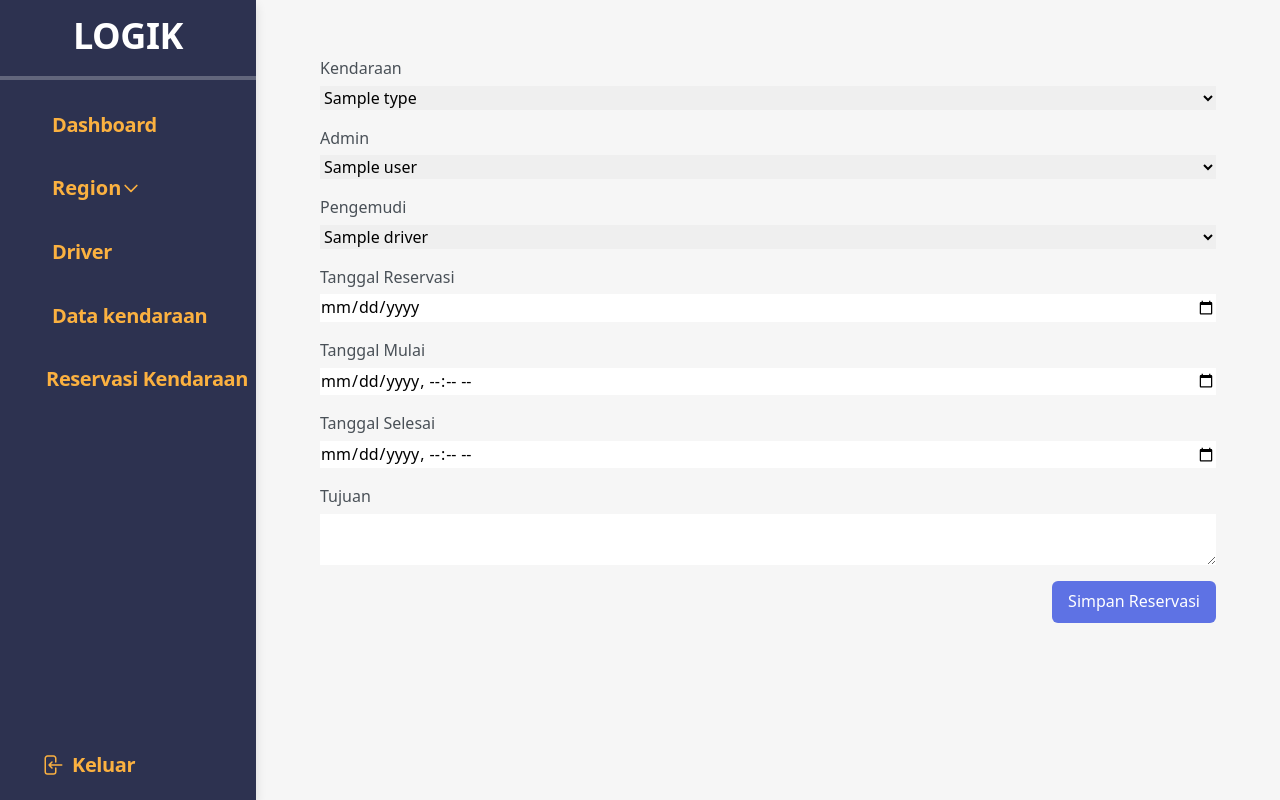
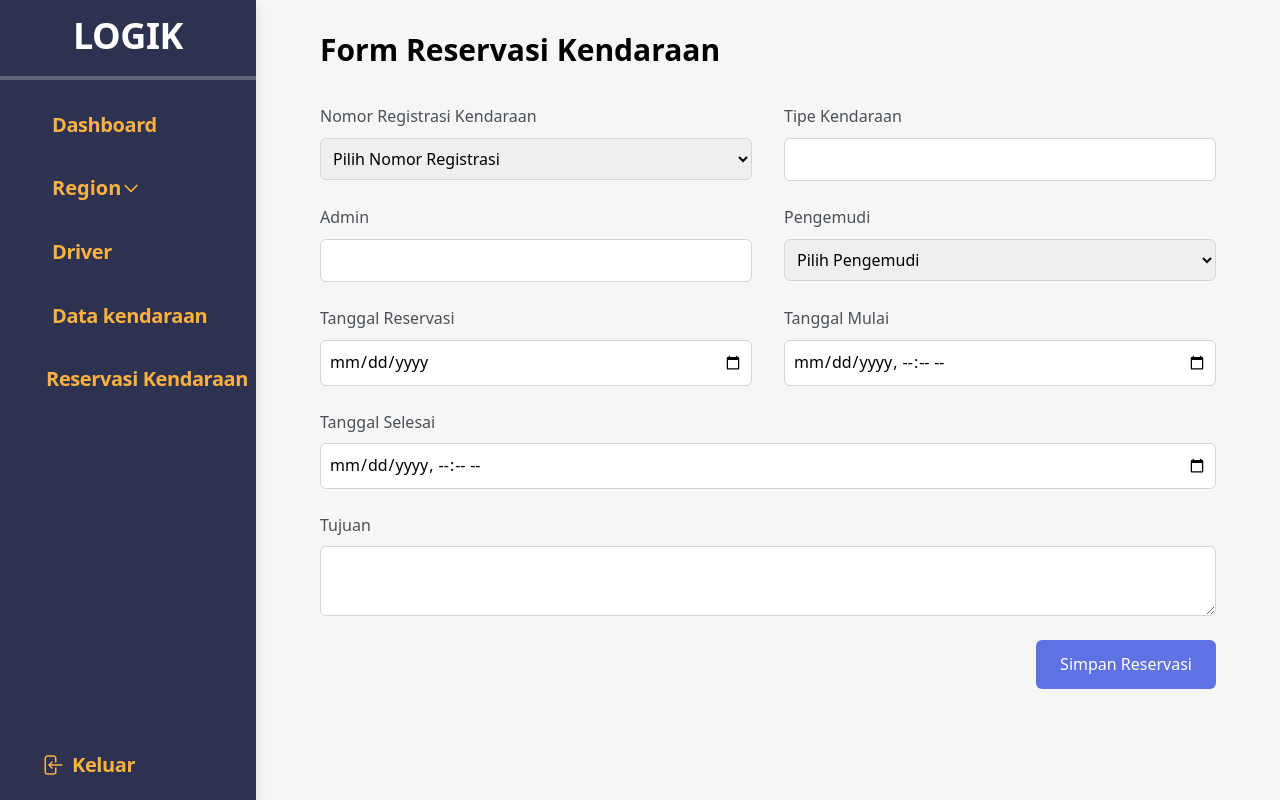
Before and after one commit to StylishNub/Test-Case-Reservation, a CodeIgniter 4 app: template app/Views/admin/addReservation.php in a window 1280 px wide. Run offline with PHP 8.4 and a stand-in for CodeIgniter, Linux system fonts and the light colour scheme; the template is opened without the code that fills it: most values are stand-ins (such as "Sample title", 1, 10 or a date in 2020); data that the repository does not hold is empty; style sheets or scripts are compiled from the project's sources; some libraries are stand-ins or nearby versions; some web fonts are replaced.

Commit message:
fix code

```diff
--- a/app/Models/DriverModel.php
+++ b/app/Models/DriverModel.php
@@ -9,4 +9,9 @@ class DriverModel extends Model
     protected $primaryKey = 'id';
     protected $allowedFields = ['name', 'license_number', 'status'];
     protected $useTimestamps = true;
+
+    public function getDriverByName($name)
+    {
+        return $this->where('name', $name)->first();
+    }
 }
--- a/app/Models/ReservationModel.php
+++ b/app/Models/ReservationModel.php
@@ -14,14 +14,14 @@ class ReservationModel extends Model
     // Method untuk mendapatkan reservasi dengan join tabel vehicles
     public function getReservationsWithVehicleType()
     {
-        return $this->select('reservations.*, vehicles.type')
+        return $this->select('reservations.*, vehicles.type, vehicles.registration_number')
                     ->join('vehicles', 'reservations.vehicle_id = vehicles.id')
                     ->findAll();
     }
 
         public function getReservationsWithVehicleTypeAndAdmin()
     {
-        return $this->select('reservations.*, vehicles.type as vehicle_type, user.name as admin_name')
+        return $this->select('reservations.*, vehicles.type as vehicle_type,vehicles.registration_number , user.name as admin_name')
                     ->join('vehicles', 'vehicles.id = reservations.vehicle_id')
                     ->join('user', 'user.id = reservations.admin_id')
                     ->findAll();
--- a/app/Views/admin/addReservation.php
+++ b/app/Views/admin/addReservation.php
@@ -4,60 +4,89 @@
 
 <div class="container mx-auto py-8">
     <form action="<?= base_url('tambah_reservasi/save_reservation'); ?>" method="post">
-        <div class="mb-4">
-            <label for="vehicle_id" class="block text-gray-700">Kendaraan</label>
-            <select name="vehicle_id" id="vehicle_id" class="block w-full mt-1">
+
+        <h2 style="font-size:30px; font-weight:600; margin-top:-30px; margin-bottom:30px;">Form Reservasi Kendaraan</h2>
+
+        <!-- Flex container untuk Nomor Registrasi Kendaraan dan Tipe Kendaraan -->
+        <div class="flex flex-wrap -mx-4 mb-6">
+            <div class="w-full md:w-1/2 px-4 mb-4 md:mb-0">
+                <label for="vehicle_id" class="block text-gray-700 mb-2">Nomor Registrasi Kendaraan</label>
+                <select name="vehicle_id" id="vehicle_id" class="block w-full p-2 border border-gray-300 rounded-md" onchange="updateVehicleType()">
+                    <option value="" disabled selected>Pilih Nomor Registrasi</option>
                     <?php foreach ($vehicles as $vehicle) : ?>
-                    <option value="<?= $vehicle['id']; ?>"><?= $vehicle['type']; ?></option>
+                        <option value="<?= $vehicle['id']; ?>" data-type="<?= $vehicle['type']; ?>"><?= $vehicle['registration_number']; ?></option>
                     <?php endforeach; ?>
                 </select>
             </div>
 
-        <div class="mb-4">
-            <label for="admin_id" class="block text-gray-700">Admin</label>
-            <select name="admin_id" id="admin_id" class="block w-full mt-1">
-                <?php foreach ($users as $user) : ?>
-                    <option value="<?= $user['id']; ?>"><?= $user['name']; ?></option>
-                <?php endforeach; ?>
-            </select>
+            <div class="w-full md:w-1/2 px-4">
+                <label for="vehicle_type" class="block text-gray-700 mb-2">Tipe Kendaraan</label>
+                <input type="text" id="vehicle_type" class="block w-full p-2 border border-gray-300 rounded-md" readonly>
+            </div>
         </div>
 
-        <div class="mb-4">
-            <label for="driver_id" class="block text-gray-700">Pengemudi</label>
-            <select name="driver_id" id="driver_id" class="block w-full mt-1">
+        <!-- Flex container untuk Admin dan Pengemudi -->
+        <div class="flex flex-wrap -mx-4 mb-6">
+            <div class="w-full md:w-1/2 px-4 mb-4 md:mb-0">
+                <label for="admin_name" class="block text-gray-700 mb-2">Admin</label>
+                <input type="text" id="admin_name" name="admin_name" value="<?= session()->get('name'); ?>" class="block w-full p-2 border border-gray-300 rounded-md" readonly>
+                <input type="hidden" name="admin_id" value="<?= session()->get('id'); ?>">
+            </div>
+
+            <div class="w-full md:w-1/2 px-4">
+                <label for="driver_id" class="block text-gray-700 mb-2">Pengemudi</label>
+                <select name="driver_id" id="driver_id" class="block w-full p-2 border border-gray-300 rounded-md">
+                    <option value="" disabled selected>Pilih Pengemudi</option>
                     <?php foreach ($drivers as $driver) : ?>
                         <option value="<?= $driver['id']; ?>"><?= $driver['name']; ?></option>
                     <?php endforeach; ?>
                 </select>
             </div>
-
-        <div class="mb-4">
-            <label for="reservation_date" class="block text-gray-700">Tanggal Reservasi</label>
-            <input type="date" name="reservation_date" id="reservation_date" class="block w-full mt-1" required>
         </div>
 
-        <div class="mb-4">
-            <label for="start_date" class="block text-gray-700">Tanggal Mulai</label>
-            <input type="datetime-local" name="start_date" id="start_date" class="block w-full mt-1" required>
+        <!-- Flex container untuk Tanggal Reservasi dan Tanggal Mulai -->
+        <div class="flex flex-wrap -mx-4 mb-6">
+            <div class="w-full md:w-1/2 px-4 mb-4 md:mb-0">
+                <label for="reservation_date" class="block text-gray-700 mb-2">Tanggal Reservasi</label>
+                <input type="date" name="reservation_date" id="reservation_date" class="block w-full p-2 border border-gray-300 rounded-md" required>
             </div>
 
-        <div class="mb-4">
-            <label for="end_date" class="block text-gray-700">Tanggal Selesai</label>
-            <input type="datetime-local" name="end_date" id="end_date" class="block w-full mt-1" required>
+            <div class="w-full md:w-1/2 px-4">
+                <label for="start_date" class="block text-gray-700 mb-2">Tanggal Mulai</label>
+                <input type="datetime-local" name="start_date" id="start_date" class="block w-full p-2 border border-gray-300 rounded-md" required>
+            </div>
         </div>
 
-        <div class="mb-4">
-            <label for="purpose" class="block text-gray-700">Tujuan</label>
-            <textarea name="purpose" id="purpose" class="block w-full mt-1" required></textarea>
+        <!-- Flex container untuk Tanggal Selesai -->
+        <div class="flex flex-wrap -mx-4 mb-6">
+            <div class="w-full px-4">
+                <label for="end_date" class="block text-gray-700 mb-2">Tanggal Selesai</label>
+                <input type="datetime-local" name="end_date" id="end_date" class="block w-full p-2 border border-gray-300 rounded-md" required>
+            </div>
+        </div>
+
+        <!-- Textarea untuk Tujuan -->
+        <div class="mb-6">
+            <label for="purpose" class="block text-gray-700 mb-2">Tujuan</label>
+            <textarea name="purpose" id="purpose" class="block w-full p-2 border border-gray-300 rounded-md" required></textarea>
         </div>
 
         <!-- Input hidden untuk approval_id dengan nilai default 6 -->
         <input type="hidden" name="approval_id" value="6">
 
         <div class="flex justify-end">
-            <button type="submit" class="bg-blue-500 text-white px-4 py-2 rounded-md hover:bg-blue-600">Simpan Reservasi</button>
+            <button type="submit" class="bg-blue-500 text-white px-6 py-3 rounded-md hover:bg-blue-600">Simpan Reservasi</button>
         </div>
     </form>
 </div>
 
+<script>
+    function updateVehicleType() {
+        const vehicleSelect = document.getElementById('vehicle_id');
+        const selectedOption = vehicleSelect.options[vehicleSelect.selectedIndex];
+        const vehicleType = selectedOption.getAttribute('data-type');
+        document.getElementById('vehicle_type').value = vehicleType;
+    }
+</script>
+
 <?= $this->endSection(); ?>
--- a/app/Views/admin/driverLists.php
+++ b/app/Views/admin/driverLists.php
@@ -25,7 +25,7 @@
                         <td class="py-3 px-6 text-left whitespace-nowrap"><?= $index + 1; ?></td>
                         <td class="py-3 px-6 text-left"><?= $driver['name']; ?></td>
                         <td class="py-3 px-6 text-left"><?= $driver['license_number']; ?></td>
-                        <td class="py-3 px-6 text-center"><?= $driver['status']; ?></td>
+                        <td class="py-3 px-6 text-center"><?= $driver['status_label']; ?></td>
                         <td class="py-3 px-6 text-center">
                             <a href="<?= base_url('driver_list/driver_edit/' . $driver['id']); ?>" class="text-blue-500 hover:underline">Edit</a> |
                             <a href="<?= base_url('driver_list/delete_driver/' . $driver['id']); ?>" class="text-red-500 hover:underline" onclick="return confirm('Are you sure?')">Delete</a>
```
Also changed, not shown: app/Controllers/Admin.php (+100 -21 lines), app/Views/admin/reservationList.php (+5 -4 lines). Lines whose indentation alone changed are shown as unchanged.
